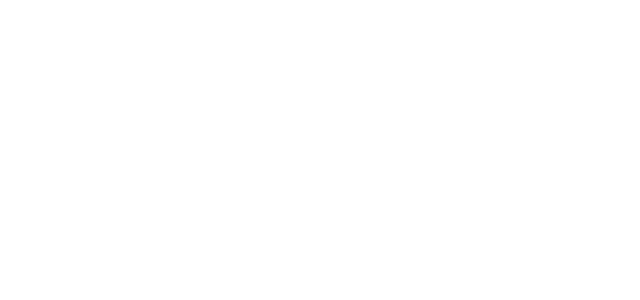
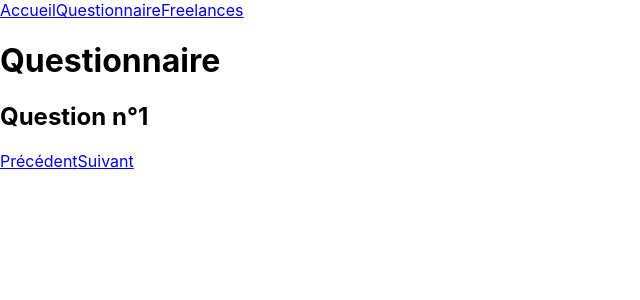
Before and after one commit to Sancxo/shiny-agency, a React (Create React App) app: page /survey/1 in a window 1280 px wide. Before the commit this address had no page. Shown: the top 300 px of the page, without its empty margins (0-640 px from the left). Built offline with nearby package versions, Linux system fonts and the light colour scheme.

Commit message:
Several components added + dynamic survey /w questions in url params

```diff
--- a/src/index.jsx
+++ b/src/index.jsx
@@ -1,17 +1,27 @@
+import reportWebVitals from './reportWebVitals';
 import React from 'react';
 import ReactDOM from 'react-dom';
 import { BrowserRouter as Router, Route, Routes } from "react-router-dom";
 import './index.css';
+
+// Components
+import Header from './pages/Layout/Header';
 import Home from './pages/Home';
 import Survey from './pages/Survey';
-import reportWebVitals from './reportWebVitals';
+import Results from './pages/Results';
+import Freelances from './pages/Freelances';
+import Error from './pages/Error';
 
 ReactDOM.render(
   <React.StrictMode>
     <Router>
+      <Header />
       <Routes>
         <Route path='/' element={<Home />} />
-        <Route path='/survey' element={<Survey />} />
+        <Route path='/survey/:questionNumber' element={<Survey />} />
+        <Route path='/results' element={<Results />} />
+        <Route path='/freelances' element={<Freelances />} />
+        <Route path='*' element={<Error />} />
       </Routes>
     </Router>
   </React.StrictMode>,
--- /dev/null
+++ b/src/pages/Error/index.jsx
@@ -0,0 +1,10 @@
+function Error() {
+    return (
+        <div>
+            <h1>Erreur 404 !</h1>
+            <p>Cette page n'existe malheureusement pas ... </p>
+        </div>
+    )
+}
+
+export default Error;
--- /dev/null
+++ b/src/pages/Freelances/index.jsx
@@ -0,0 +1,7 @@
+function Freelances() {
+    return (
+        <h1>Freelances</h1>
+    )
+}
+
+export default Freelances;
--- a/src/pages/Home/index.jsx
+++ b/src/pages/Home/index.jsx
@@ -1,23 +1,8 @@
-import logo from '../../logo.svg';
-
 function App() {
   return (
-    <div className="App">
-      <header className="App-header">
-        <img src={logo} className="App-logo" alt="logo" />
-        <p>
-          Edit <code>src/App.js</code> and save to reload.
-        </p>
-        <a
-          className="App-link"
-          href="https://reactjs.org"
-          target="_blank"
-          rel="noopener noreferrer"
-        >
-          Learn React
-        </a>
-      </header>
-    </div>
+      <div>
+        <h1>Home</h1>
+      </div>
   );
 }
 
--- /dev/null
+++ b/src/pages/Layout/Header/index.jsx
@@ -0,0 +1,13 @@
+import {Link} from 'react-router-dom';
+
+function Header() {
+    return (
+        <nav>
+            <Link to="/">Accueil</Link>
+            <Link to="/survey/1">Questionnaire</Link>
+            <Link to='/freelances'>Freelances</Link>
+        </nav>
+    )
+}
+
+export default Header;
--- /dev/null
+++ b/src/pages/Results/index.jsx
@@ -0,0 +1,7 @@
+function Results() {
+    return (
+        <h1>Resultats</h1>
+    )
+}
+
+export default Results;
--- a/src/pages/Survey/index.jsx
+++ b/src/pages/Survey/index.jsx
@@ -1,7 +1,20 @@
+import { useParams } from "react-router";
+import { Link } from "react-router-dom";
+
 function Survey() {
+    const {questionNumber} = useParams();
+    const questionNumberInt = parseInt(questionNumber);
+    const previousQuestionNumber = questionNumberInt === 1 ? 1 : questionNumberInt - 1;
+    const nextQuestionNumber = questionNumberInt + 1;
+
     return(
         <div>
             <h1>Questionnaire</h1>
+            <h2>Question n°{questionNumber}</h2>
+
+            <Link to={`/survey/${previousQuestionNumber}`}>Précédent</Link>
+            { questionNumberInt === 10 ? <Link to='/results'>Résultats</Link> : <Link to={`/survey/${nextQuestionNumber}`}>Suivant</Link> }
+
         </div>
     )
 }
```
Also changed, not shown: 1 other file (tests, documents, lock files or other folders).
